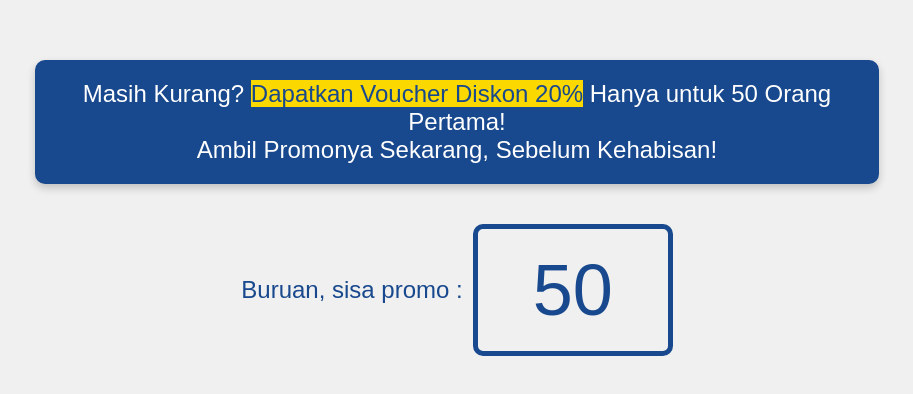
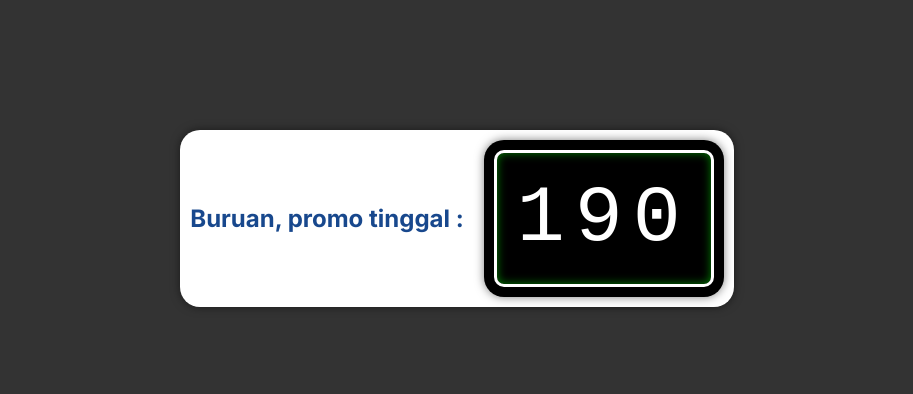
Before and after one commit to alfatpololo/Cobadavin3, a plain HTML site: page index.html in a window 1280 px wide. Shown: the part 182-576 px from the top of the page, without its empty margins (183-1096 px from the left). Drawn offline with Linux system fonts and the light colour scheme.

Commit message:
lalalalalal

```diff
--- a/index.html
+++ b/index.html
@@ -3,114 +3,98 @@
 <head>
     <meta charset="UTF-8">
     <meta name="viewport" content="width=device-width, initial-scale=1.0">
-    <title>Landing Page Counter</title>
+    <title>Digital Tasbih Counter</title>
+    <link href="https://fonts.googleapis.com/css2?family=Inter:wght@700&display=swap" rel="stylesheet">
     <style>
-        html, body {
-            height: 100%;
+        body {
+            display: flex;
+            justify-content: center;
+            align-items: center;
+            height: 100vh;
             margin: 0;
-            overflow: hidden;
-            font-family: 'Arial', sans-serif;
+            background-color: #333;
+            font-family: 'Inter', sans-serif; /* Apply Inter font to the whole body */
+        }
+        .counter-container {
             display: flex;
-            justify-content: center; /* Memusatkan konten secara horizontal */
-            align-items: center; /* Memusatkan konten secara vertikal */
-            background-color: #f0f0f0; /* Warna latar belakang yang lembut */
+            align-items: center;
+            background: #fff;
+            border-radius: 20px;
+            padding: 10px;
+            box-shadow: 0 0 10px rgba(0, 0, 0, 0.5);
         }
-        #container {
-            text-align: center; /* Memusatkan teks di dalam container */
-            position: relative; /* Memungkinkan posisi absolut untuk elemen lainnya */
+        .label {
+            color: #18488d;
+            font-size: 24px;
+            font-weight: 700; /* Use weight 700 */
+            margin-right: 20px;
+            white-space: nowrap; /* Prevent text from wrapping */
         }
-        #promo {
-            font-size: 24px; /* Ukuran font untuk promo */
-            color: #fff;
-            background-color: #18488D; /* Warna latar belakang untuk konten promo */
+        .counter-box {
+            display: flex;
+            align-items: center;
+            background: #000;
+            border-radius: 20px;
+            padding: 10px;
+            box-shadow: 0 0 10px rgba(0, 0, 0, 0.5);
+        }
+        .counter {
+            font-family: 'Digital-7', monospace;
+            color: #ffffff;
+            font-size: 80px;
+            letter-spacing: 10px;
+            text-align: center;
+            border: 3px solid #ffffff;
             padding: 20px;
             border-radius: 10px;
-            box-shadow: 0 4px 8px rgba(0, 0, 0, 0.2); /* Bayangan lembut di sekitar elemen */
-            margin-bottom: 20px;
-            max-width: 90%; /* Agar elemen promo tidak terlalu lebar di perangkat kecil */
-            display: inline-block; /* Agar elemen promo tidak memakan lebar penuh */
+            background-color: #000;
+            box-shadow: inset 0 0 10px rgba(0, 255, 0, 0.5);
+            animation: slide 0.5s ease-in-out;
         }
-        #counter-container {
-            display: flex;
-            align-items: center;
-            justify-content: center;
-            margin: 20px;
-        }
-        #counter-text {
-            font-size: 24px;
-            color: #18488D;
-            margin-right: 10px;
-        }
-        #counter {
-            font-size: 72px; /* Ukuran normal untuk desktop */
-            background-color: transparent;
-            color: #18488D;
-            padding: 20px;
-            border-radius: 10px;
-            border: 5px solid #18488D;
-            text-align: center;
-            width: 150px;
-        }
-        #voucher {
-            background-color: #FBD900;
-            color: #18488D;
-        }
-
-        @media (max-width: 768px) {
-            #promo {
-                font-size: 18px; /* Ukuran font yang lebih kecil untuk perangkat mobile */
-                padding: 15px;
-                box-shadow: 0 3px 6px rgba(0, 0, 0, 0.2);
+        @keyframes slide {
+            from {
+                transform: translateY(20px);
+                opacity: 0;
             }
-            #counter-container {
-                flex-direction: column;
-            }
-            #counter-text {
-                font-size: 18px;
-                margin-right: 0;
-                margin-bottom: 10px;
-            }
-            #counter {
-                font-size: 48px; /* Ukuran lebih kecil untuk perangkat mobile */
-                padding: 15px;
-                border: 4px solid #18488D;
+            to {
+                transform: translateY(0);
+                opacity: 1;
             }
         }
     </style>
 </head>
 <body>
-    <div id="container">
-        <div id="promo">
-            Masih Kurang? <span id="voucher">Dapatkan Voucher Diskon 20%</span> Hanya untuk 50 Orang Pertama!<br>
-            Ambil Promonya Sekarang, Sebelum Kehabisan!
-        </div>
-        <div id="counter-container">
-            <span id="counter-text">Buruan, sisa promo :</span>
-            <div id="counter">200</div>
+    <div class="counter-container">
+        <div class="label">Buruan, promo tinggal :</div>
+        <div class="counter-box">
+            <div class="counter" id="counter"></div>
         </div>
     </div>
+    <script>
+        let counterElem = document.getElementById('counter');
 
-    <script>
-        function startCounter() {
-            const display = document.querySelector('#counter');
-            let counterValue = 50; // Set the starting value
+        // Retrieve counter value from localStorage or initialize to 200 if not present
+        let count = parseInt(localStorage.getItem('counterValue')) || 200;
 
-            display.textContent = counterValue;
+        // Display the initial counter value
+        counterElem.innerText = count;
 
-            const decreaseCounter = () => {
-                if (counterValue > 0) {
-                    counterValue -= 1;
-                    display.textContent = counterValue;
-                }
-            };
-
-            // Decrease the counter every 45 seconds
-            setInterval(decreaseCounter, 45000); // 45,000 milliseconds = 45 seconds
+        function updateCounter() {
+            if (count > 0) {
+                count -= 5;
+                counterElem.innerText = count;
+                localStorage.setItem('counterValue', count); // Save the updated counter value
+                counterElem.style.animation = 'slide 0.5s ease-in-out';
+                setTimeout(() => counterElem.style.animation = '', 500);
+            } else {
+                counterElem.innerText = 0;
+                localStorage.removeItem('counterValue'); // Remove the counter value when it reaches 0
+                clearInterval(counterInterval); // Stop the counter update
+            }
         }
 
-        window.onload = function () {
-            startCounter();
-        };
+        // Update the counter every 2 seconds
+        let counterInterval = setInterval(updateCounter, 2000);
     </script>
 </body>
 </html>
```
